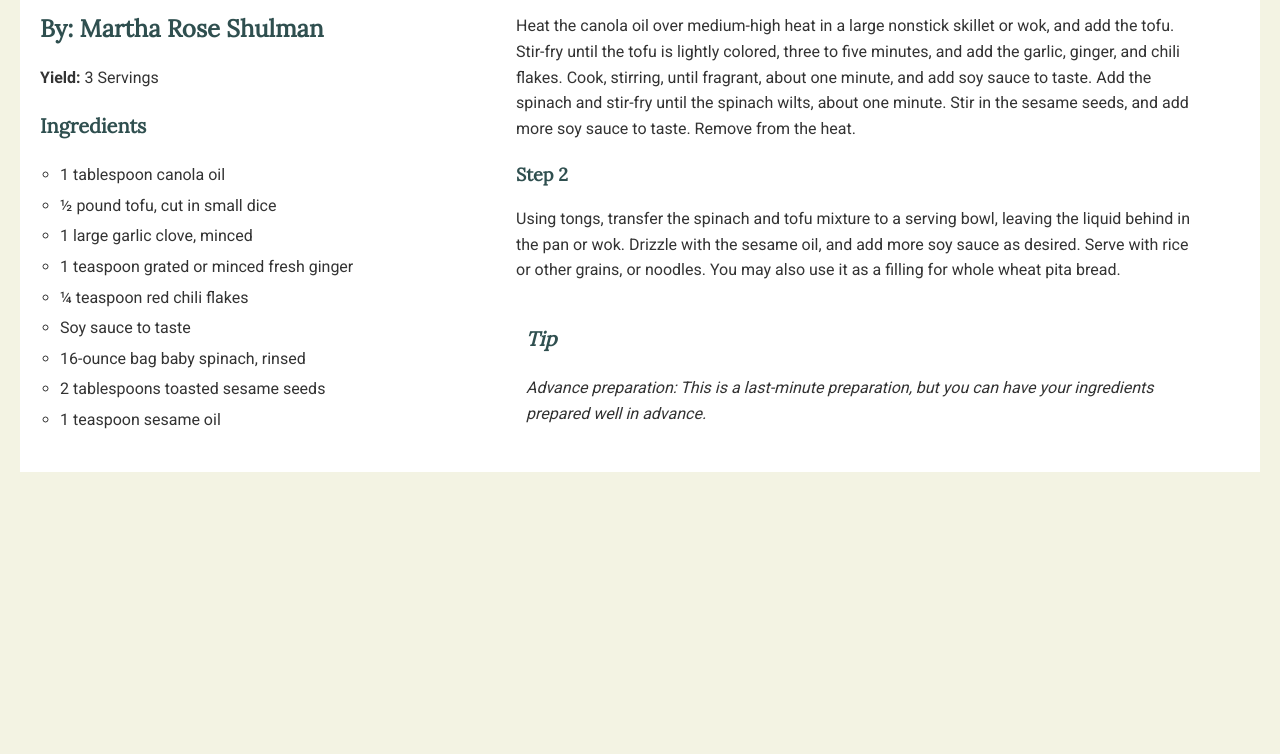
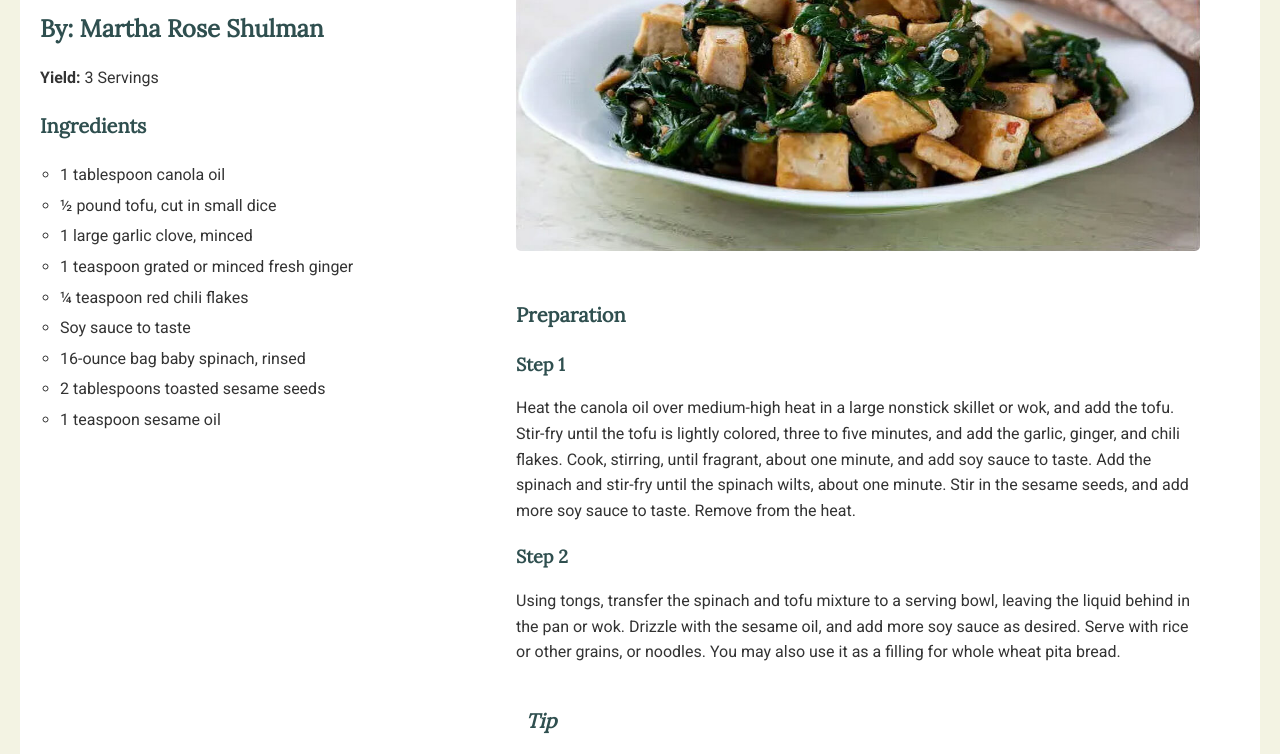
Before and after one commit to keickz/weekly-exercise-7, a plain HTML site: page index.html in a window 1280 px wide. Shown: the part 169-923 px from the top of the page. Before the commit the page ends 800 px from the top, so only its background shows below. Drawn offline with Linux system fonts and the light colour scheme.

Commit message:
added image

```diff
--- a/index.html
+++ b/index.html
@@ -97,7 +97,7 @@
             </div>
         </div>
         <div class="right-column">
-            <img src="assets/tofuu.jpg" alt="Spinach, Tofu and Sesame Stir-Fry">
+            <img src="tofuu.jpg" height="400px" alt="Spinach, Tofu and Sesame Stir-Fry">
             <div class="preparation">
                 <h3>Preparation</h3>
                 <h4>Step 1</h4>
```
